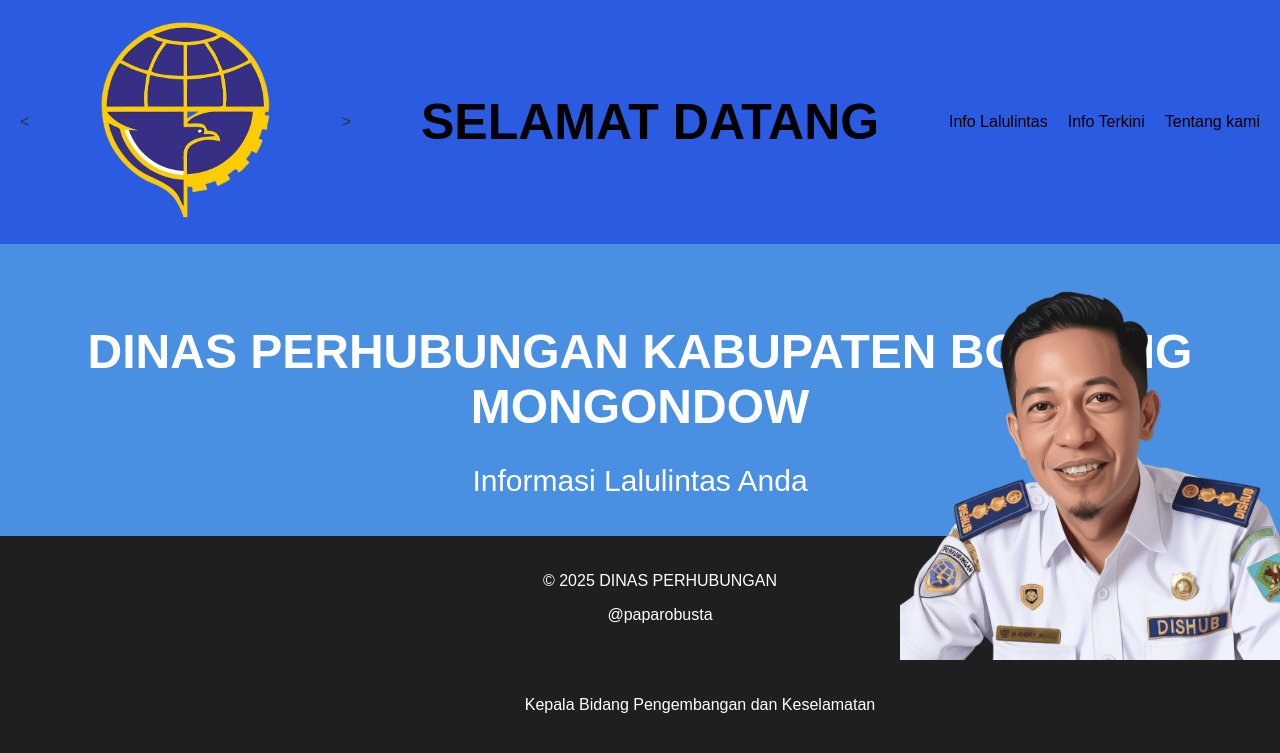
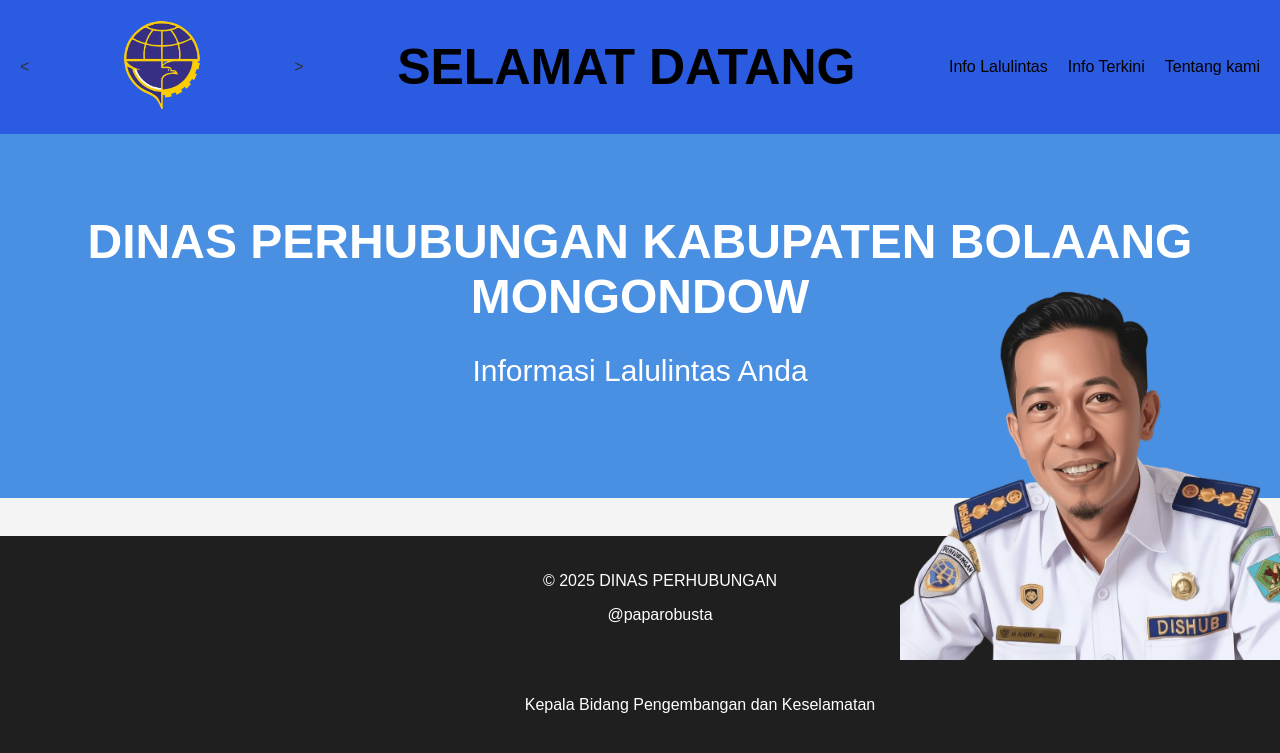
Before and after one commit to paparobusta/dishubtes.github.io, a plain HTML site: page index.html in a window 1280 px wide. Drawn offline with Linux system fonts and the light colour scheme.

Commit message:
Update style.css
header image

```diff
--- a/style.css
+++ b/style.css
@@ -17,7 +17,7 @@ body {
     box-shadow: 0 2px 4px rgba(0, 0, 0, 0.1);
 }
 header img {
-    height: 200px;
+    height: 90px;
     width: auto;
 }
 .logo {
```
